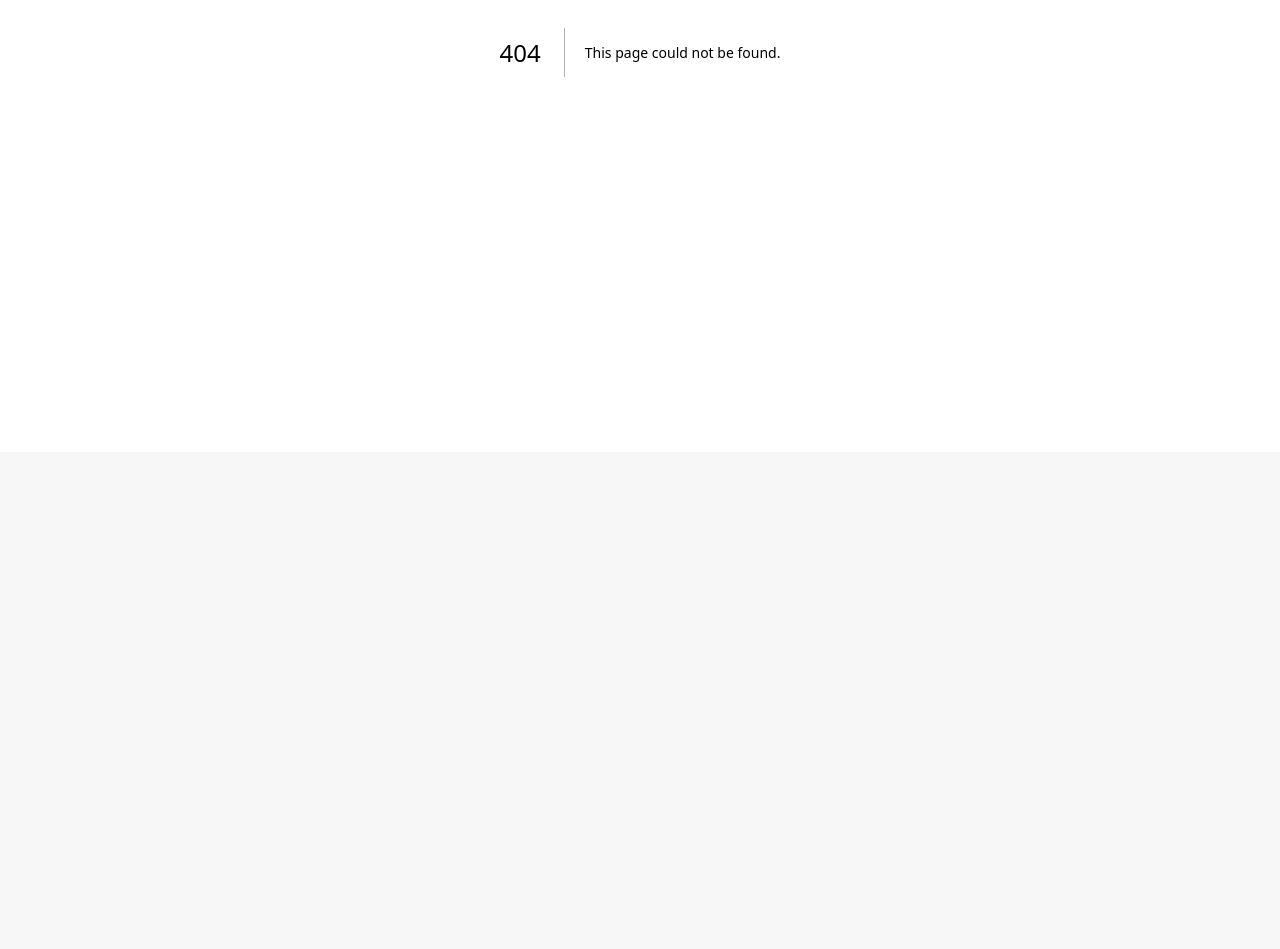
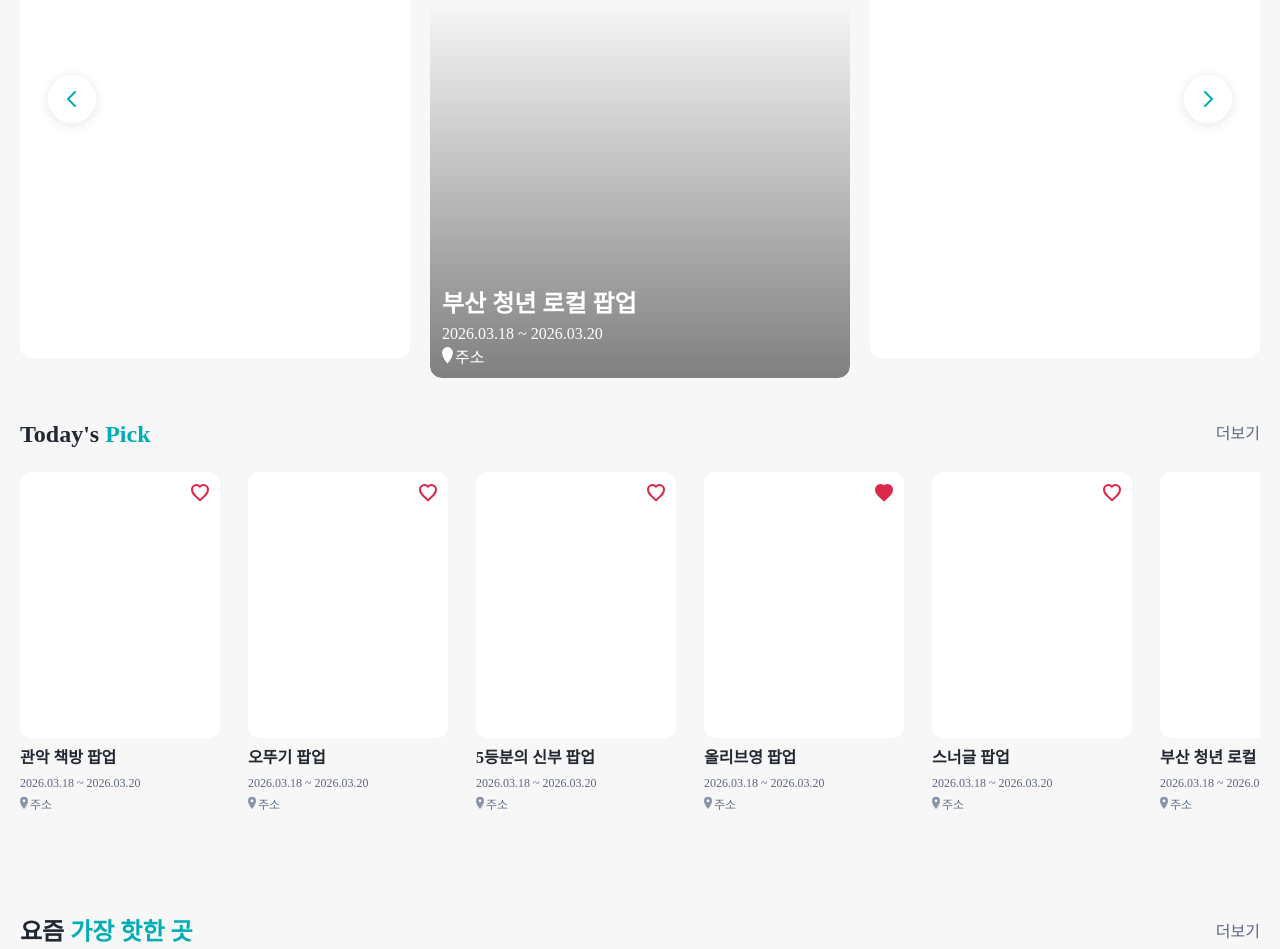
Before and after one commit to MomentLit/MomentLit-FE-V2, a Next.js app: page /main in a window 1280 px wide. Before the commit this address had no page. Shown: the part 348-1297 px from the top of the page. Before the commit the page ends 800 px from the top, so only its background shows below. Built offline with nearby package versions, Linux system fonts and the light colour scheme.

Commit message:
feat(main): implement Figma main page

```diff
--- /dev/null
+++ b/src/app/main/page.tsx
@@ -0,0 +1,27 @@
+import Footer from "@/components/layout/Footer";
+import Header from "@/components/layout/Header";
+import HeroCarousel from "@/features/main/components/HeroCarousel";
+import PopupSection from "@/features/main/components/PopupSection";
+import {
+  mainHeroes,
+  recommendedPopups,
+  todayPicks,
+  trendingPopups,
+} from "@/features/main/data/mainPageData";
+
+export default function MainPage() {
+  return (
+    <div className="min-h-screen bg-[#F7F7F7]">
+      <Header type="top" />
+      <main>
+        <HeroCarousel items={mainHeroes} />
+        <div className="mx-auto flex w-[1340px] max-w-[calc(100%-40px)] flex-col gap-[100px] pb-[55px]">
+          <PopupSection accent="Pick" items={todayPicks} prefix="Today's " />
+          <PopupSection accent="가장 핫한 곳" items={trendingPopups} prefix="요즘 " />
+          <PopupSection accent="취향 저격" items={recommendedPopups} prefix="당신의 " twoRows />
+        </div>
+      </main>
+      <Footer variant="mainPage" />
+    </div>
+  );
+}
--- a/src/components/layout/Header.tsx
+++ b/src/components/layout/Header.tsx
@@ -73,7 +73,7 @@ export default function Header({ type = "top", className }: HeaderProps) {
         )}
       </div>
       {showSearch && (
-        <div className="flex w-full items-center justify-center gap-[24px] px-[20px] py-[5px]">
+        <div className="flex h-[64px] w-full items-center justify-center gap-[24px] px-[20px]">
           {showFilters && (
             <div className="flex gap-[8px]">
               {["지역", "유형", "수용 인원", "가격"].map((label) => (
@@ -83,7 +83,7 @@ export default function Header({ type = "top", className }: HeaderProps) {
               ))}
             </div>
           )}
-          <label className={cn("flex items-center gap-[14px] rounded-full border border-[#D0D3DB] bg-white py-[5px] pl-[18px] pr-[5px]", showFilters ? "w-[439px]" : "w-[650px]")}>
+          <label className={cn("flex max-w-full items-center gap-[14px] rounded-full border border-[#D0D3DB] bg-white py-[5px] pl-[18px] pr-[5px]", showFilters ? "w-[439px]" : "w-[650px]")}>
             <span className="sr-only">검색어</span>
             <input
               className="min-w-0 flex-1 bg-transparent text-[16px] font-medium text-[#222831] outline-none placeholder:text-[#67728A]"
--- a/src/components/ui/BigCard.tsx
+++ b/src/components/ui/BigCard.tsx
@@ -8,7 +8,14 @@ type BigCardProps = {
   address?: string;
   imageUrl?: string;
   overlay?: boolean;
+  size?: "small" | "medium" | "large";
   className?: string;
+};
+
+const sizeClasses = {
+  small: "h-[466px] w-[350px] max-md:h-[360px] max-md:w-[270px]",
+  medium: "h-[519px] w-[390px] max-md:h-[400px] max-md:w-[300px]",
+  large: "h-[559px] w-[420px] max-md:h-[448px] max-md:w-[calc(100vw-48px)]",
 };
 
 export default function BigCard({
@@ -17,12 +24,14 @@ export default function BigCard({
   address = "주소",
   imageUrl,
   overlay = false,
+  size = "small",
   className,
 }: BigCardProps) {
   return (
     <article
       className={cn(
-        "relative flex h-[466px] w-[350px] flex-col justify-end overflow-hidden rounded-[12px] bg-white bg-cover bg-center",
+        "relative flex shrink-0 flex-col justify-end overflow-hidden rounded-[12px] bg-white bg-cover bg-center",
+        sizeClasses[size],
         className,
       )}
       style={imageUrl ? { backgroundImage: `url(${imageUrl})` } : undefined}
--- /dev/null
+++ b/src/features/main/components/HeroCarousel.tsx
@@ -0,0 +1,63 @@
+"use client";
+
+import { useMemo, useState } from "react";
+
+import ArrowButton from "@/components/ui/ArrowButton";
+import BigCard from "@/components/ui/BigCard";
+import type { MainHero } from "@/features/main/data/mainPageData";
+
+type HeroCarouselProps = {
+  items: MainHero[];
+};
+
+const offsets = [-2, -1, 0, 1, 2] as const;
+
+export default function HeroCarousel({ items }: HeroCarouselProps) {
+  const [activeIndex, setActiveIndex] = useState(2);
+  const visibleItems = useMemo(
+    () =>
+      offsets.map((offset) => ({
+        item: items[(activeIndex + offset + items.length) % items.length],
+        offset,
+      })),
+    [activeIndex, items],
+  );
+
+  const move = (direction: -1 | 1) => {
+    setActiveIndex((current) => (current + direction + items.length) % items.length);
+  };
+
+  return (
+    <section className="relative overflow-hidden pb-[38px] pt-[38px]" aria-label="추천 팝업">
+      <div className="flex h-[559px] items-center justify-center max-md:h-[448px]">
+        <div className="flex min-w-max items-center gap-[20px] transition-transform duration-300 ease-out">
+          {visibleItems.map(({ item, offset }) => {
+            const size = offset === 0 ? "large" : Math.abs(offset) === 1 ? "medium" : "small";
+
+            return (
+              <BigCard
+                address={item.address}
+                imageUrl={item.imageUrl}
+                key={`${item.id}-${offset}`}
+                overlay={offset === 0}
+                period={item.period}
+                size={size}
+                title={item.title}
+              />
+            );
+          })}
+        </div>
+      </div>
+      <ArrowButton
+        className="absolute left-[48px] top-1/2 z-10 -translate-y-1/2 shadow-[0_2px_12px_rgba(34,40,49,0.12)] max-md:left-[12px]"
+        direction="left"
+        onClick={() => move(-1)}
+      />
+      <ArrowButton
+        className="absolute right-[48px] top-1/2 z-10 -translate-y-1/2 shadow-[0_2px_12px_rgba(34,40,49,0.12)] max-md:right-[12px]"
+        direction="right"
+        onClick={() => move(1)}
+      />
+    </section>
+  );
+}
--- /dev/null
+++ b/src/features/main/components/PopupSection.tsx
@@ -0,0 +1,47 @@
+import Link from "next/link";
+
+import PopupCard from "@/components/ui/PopupCard";
+import type { MainPopup } from "@/features/main/data/mainPageData";
+import { cn } from "@/utils/cn";
+
+type PopupSectionProps = {
+  prefix: string;
+  accent: string;
+  items: MainPopup[];
+  twoRows?: boolean;
+};
+
+export default function PopupSection({ prefix, accent, items, twoRows = false }: PopupSectionProps) {
+  return (
+    <section className="flex flex-col gap-[20px]">
+      <div className="flex h-[36px] items-center justify-between">
+        <h2 className="text-[24px] font-bold leading-normal text-[#222831]">
+          {prefix}
+          <span className="text-[#00ADB5]">{accent}</span>
+        </h2>
+        <Link className="text-[16px] font-medium text-[#5E687E] hover:text-[#00ADB5]" href="/search">
+          더보기
+        </Link>
+      </div>
+      <div className="overflow-x-auto [scrollbar-width:none] [&::-webkit-scrollbar]:hidden">
+        <div
+          className={cn(
+            "grid min-w-max grid-flow-col gap-x-[28px] gap-y-[24px] xl:min-w-0 xl:grid-flow-row xl:grid-cols-[repeat(6,200px)] xl:justify-between",
+            twoRows ? "grid-rows-2 xl:grid-rows-[repeat(2,329px)]" : "grid-rows-1",
+          )}
+        >
+          {items.map((item) => (
+            <PopupCard
+              address={item.address}
+              imageUrl={item.imageUrl}
+              key={item.id}
+              liked={item.liked}
+              period={item.period}
+              title={item.title}
+            />
+          ))}
+        </div>
+      </div>
+    </section>
+  );
+}
--- /dev/null
+++ b/src/features/main/data/mainPageData.ts
@@ -0,0 +1,65 @@
+export type MainPopup = {
+  id: number;
+  title: string;
+  period: string;
+  address: string;
+  imageUrl?: string;
+  liked?: boolean;
+};
+
+export type MainHero = MainPopup;
+
+const period = "2026.03.18 ~ 2026.03.20";
+const address = "주소";
+
+const popupTitles = [
+  "관악 책방 팝업",
+  "오뚜기 팝업",
+  "5등분의 신부 팝업",
+  "올리브영 팝업",
+  "스너글 팝업",
+  "부산 청년 로컬 팝업",
+  "봄날의 기록 팝업",
+  "취향 상점 팝업",
+  "모먼트 마켓",
+  "리빙 브랜드 팝업",
+  "성수 디저트 팝업",
+  "로컬 크리에이터 팝업",
+  "필름 아카이브 팝업",
+  "주말 책방 팝업",
+  "그린 라이프 팝업",
+  "오늘의 문구점",
+  "스튜디오 마켓",
+  "브랜드 쇼룸",
+  "커피 페어 팝업",
+  "뮤직 라운지 팝업",
+  "제로웨이스트 팝업",
+  "독립출판 마켓",
+  "로컬 푸드 팝업",
+  "관악 책방 팝업",
+] as const;
+
+export const mainPopups: MainPopup[] = popupTitles.map((title, index) => ({
+  id: index + 1,
+  title,
+  period,
+  address,
+  liked: index === 3 || index === 14,
+}));
+
+export const todayPicks = mainPopups.slice(0, 6);
+export const trendingPopups = mainPopups.slice(6, 12);
+export const recommendedPopups = mainPopups.slice(12, 24);
+
+export const mainHeroes: MainHero[] = [
+  "관악 로컬 페어",
+  "모먼트 브랜드 위크",
+  "부산 청년 로컬 팝업",
+  "취향 발견 마켓",
+  "봄날의 크리에이터 쇼룸",
+].map((title, index) => ({
+  id: index + 1,
+  title,
+  period,
+  address,
+}));
```
